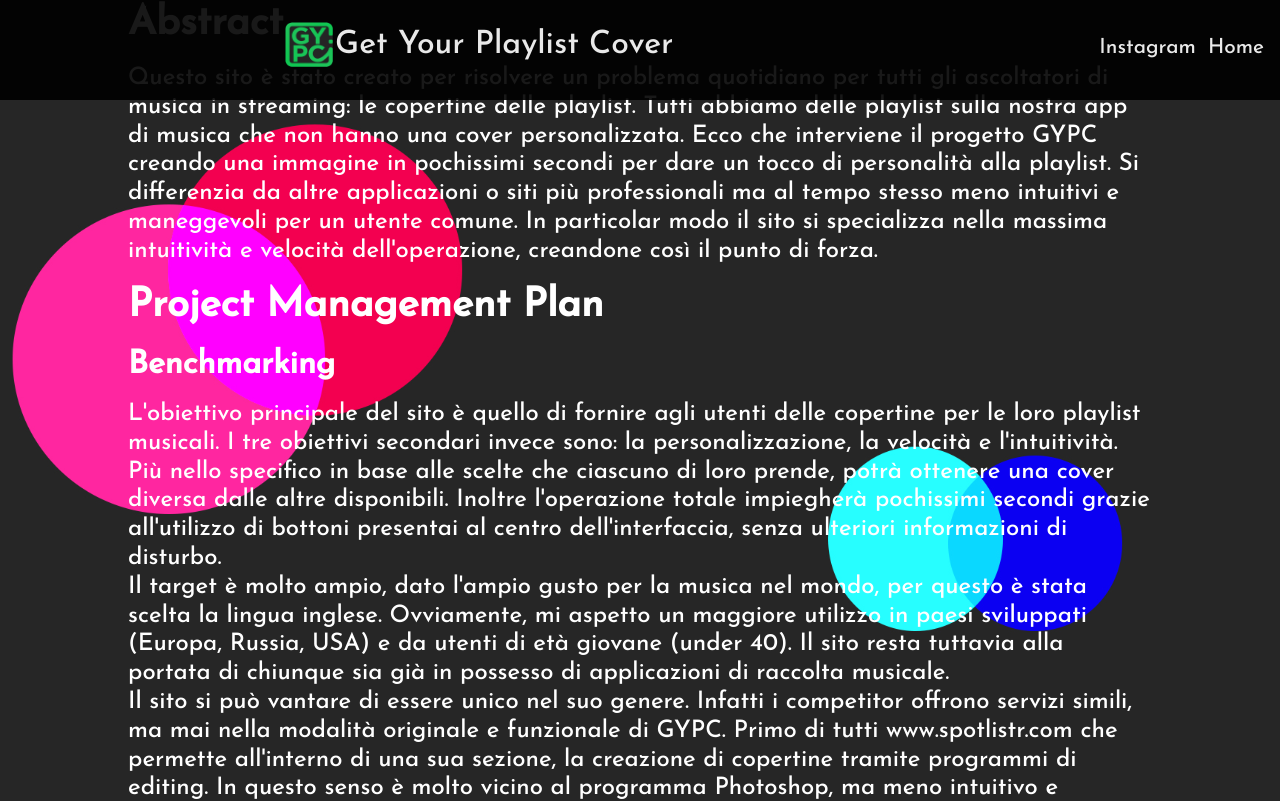
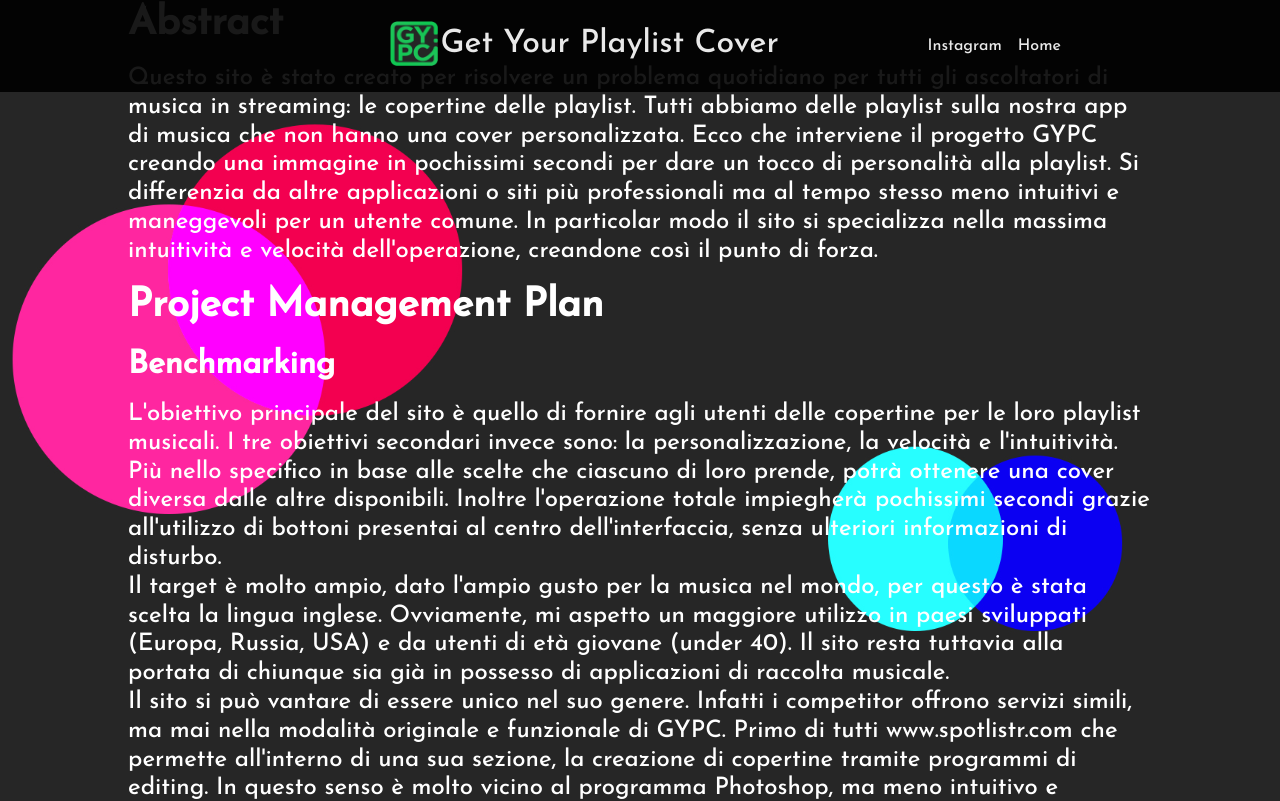
Before and after one commit to leonardo-angelini/gypc, a plain HTML site: page documentation.html in a window 1280 px wide. Shown: the top 801 px of the page. Drawn offline with nearby package versions, Linux system fonts and the light colour scheme.

Commit message:
new nav op

```diff
--- a/documentation.html
+++ b/documentation.html
@@ -15,19 +15,26 @@
 	</head>
 	<body>
     <!-- navbar -->
-        <nav class="navbar navbar-expand-sm bg-dark navbar-dark fixed-top" id="navbartot">
-          <ul class="container-fluid" id="lolle">
-            <li><a class="navbar-brand" href="index.html">
-              <img id="logo" src="img/logo.png" width="50" height="50" class="logo" alt="logo">Get Your Playlist Cover</li>
-            <li><a id="stagram" class="navright" href="https://www.instagram.com/gypcweb/">Instagram</a></li>
-            <li><a class="navright" href="index.html">Home</a></li>
-
-            </a>
-          </ul>
-        </nav>
+    <nav class="navbar navbar-expand-sm bg-dark navbar-dark fixed-top" id="navbartot">
+      <a class="navbar-brand" href="index.html"><img id="logo" src="img/logo.png" width="50" height="50" class="logo" alt="logo">Get Your Playlist Cover</a>
+      <button class="navbar-toggler" type="button" data-toggle="collapse" data-target="#navbarNav" aria-controls="navbarNav" aria-expanded="false" aria-label="Toggle navigation">
+        <span class="navbar-toggler-icon"></span>
+      </button>
+      <div class="collapse navbar-collapse" id="navbarNav">
+      <ul class="navbar-nav">
+        <li class="nav-item active">
+          <a class="nav-link" href="https://www.instagram.com/gypcweb/">Instagram</a>
+        </li>
+        <li class="nav-item active">
+          <a class="nav-link" href="index.html">Home</a>
+    </ul>
+  </div>
+</nav>
     <!-- background -->
-    <style>
+        <style>
       body {background: url('img/background.jpg') no-repeat center fixed; background-size: cover;}
+      @media screen and (max-width: 600px) {
+      body {background: url("img/backgroundphone2.jpg") no-repeat center fixed !important;}}
     </style>
     <!-- documentation text -->
     <h1 class="doc">
```
